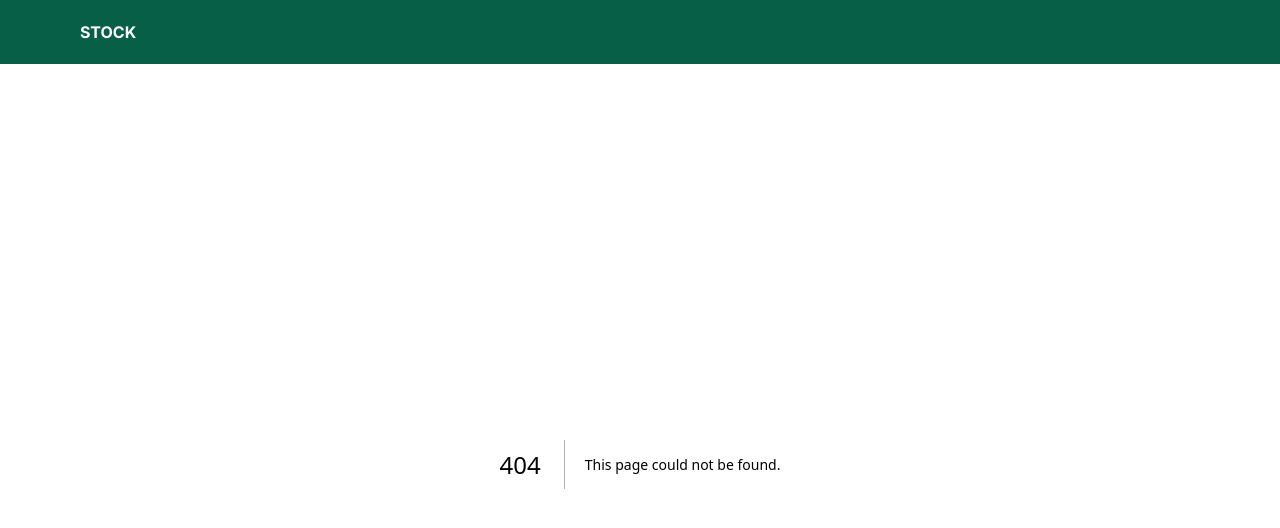
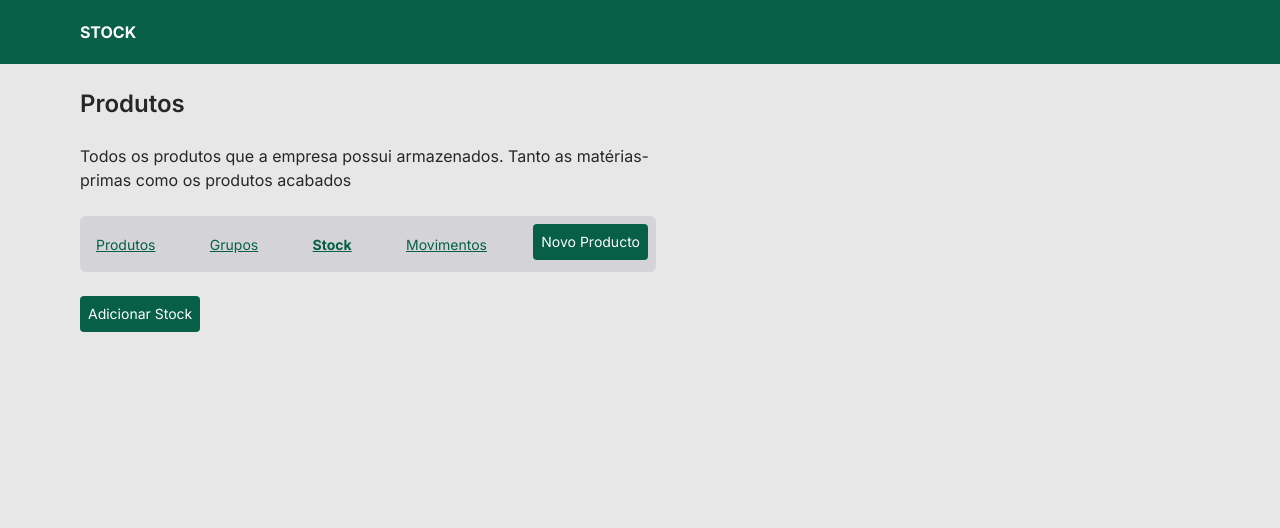
Before and after one commit to bendito820/stock-manager, a Next.js app: page /products/stock in a window 1280 px wide. Before the commit this address had no page. Shown: the top 528 px of the page. Built offline with nearby package versions, Linux system fonts and the light colour scheme.

Commit message:
Implement Add New Stock Button

```diff
--- /dev/null
+++ b/app/products/stock/page.tsx
@@ -0,0 +1,12 @@
+import AddNewButton from "@/app/components/add-new-button";
+import React from "react";
+
+export default function StockPage() {
+  return (
+    <main className="mt-6">
+      <div className="max-w-xl">
+        <AddNewButton label="Adicionar Stock" href="/products/stock/new" />
+      </div>
+    </main>
+  );
+}
```
